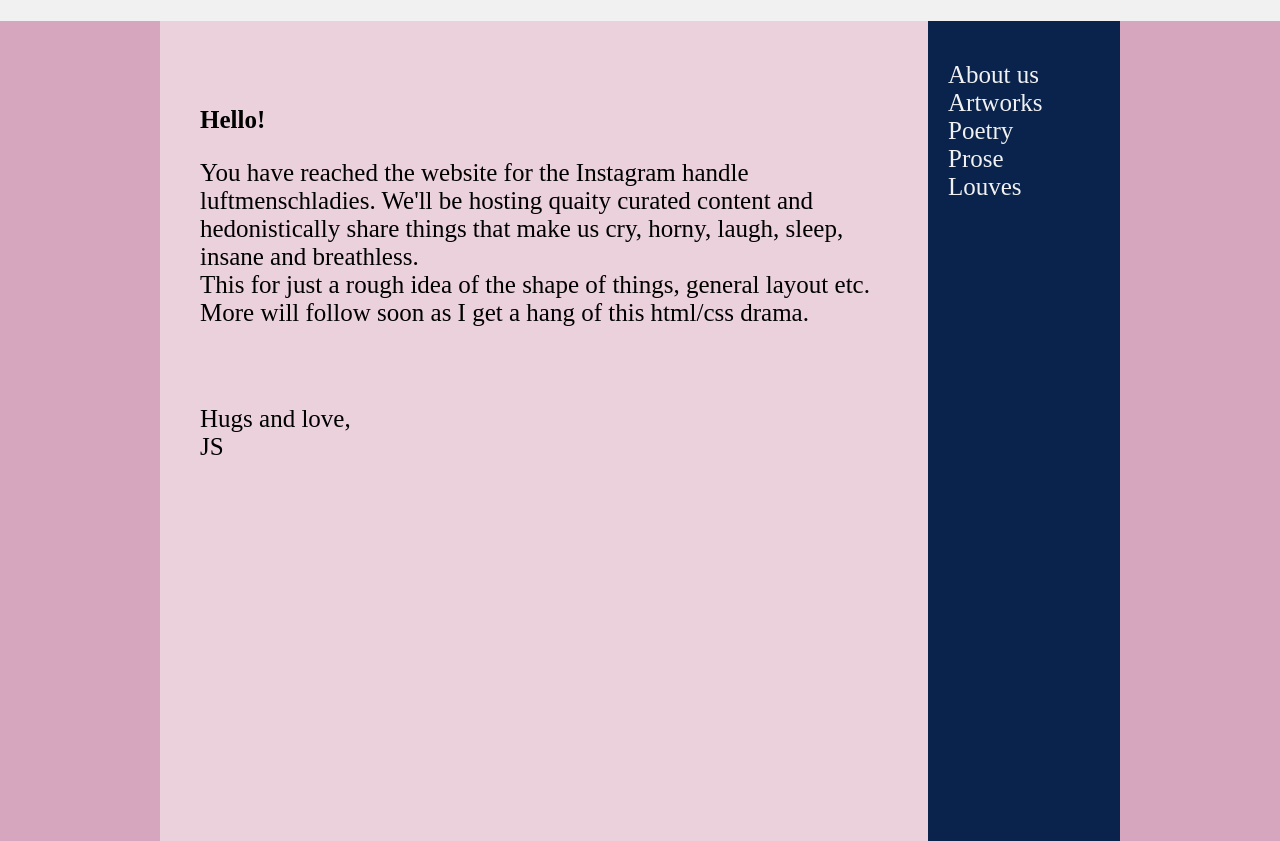
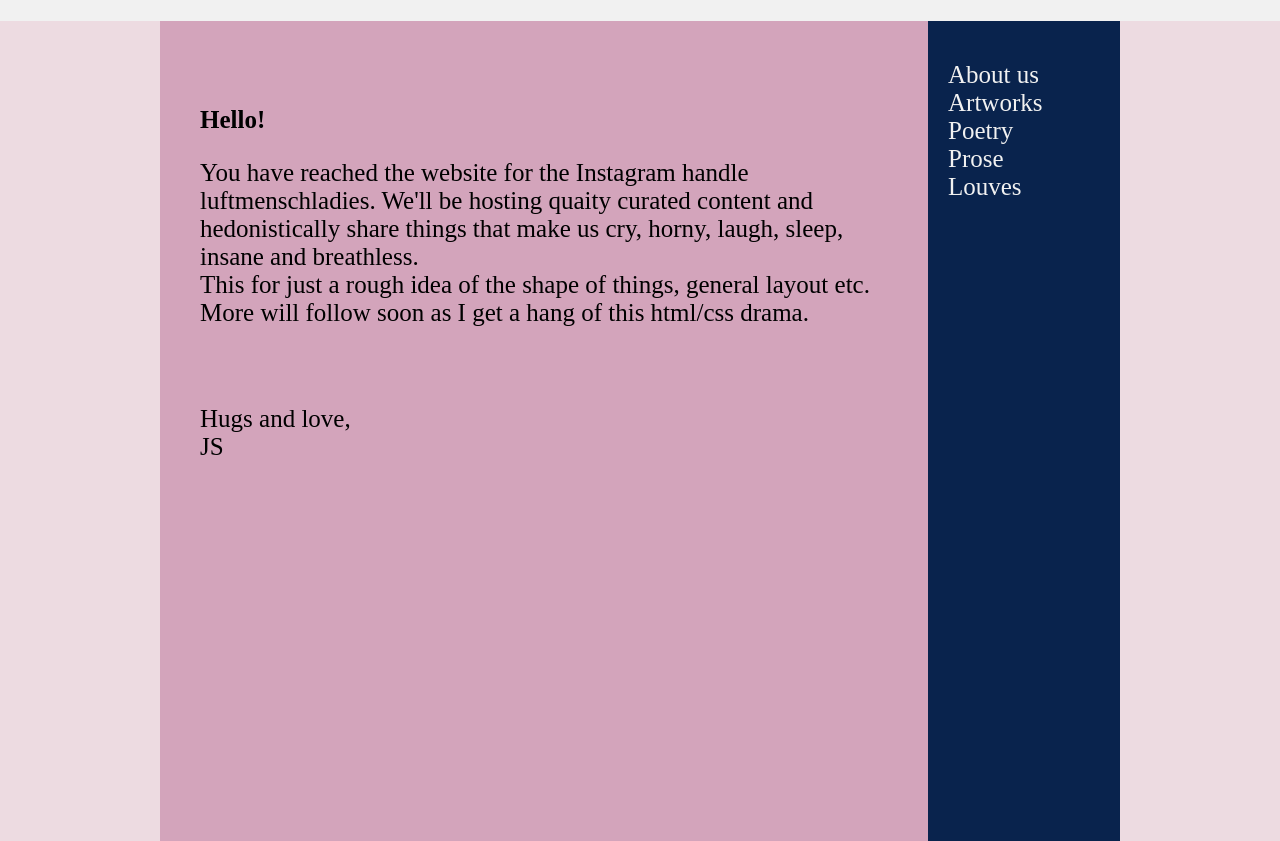
Before and after one commit to sanskritea/luftmenschladies, a plain HTML site: page index.html in a window 1280 px wide. Shown: the part 79-920 px from the top of the page. Drawn offline with Linux system fonts and the light colour scheme.

Commit message:
Update index.html

```diff
--- a/index.html
+++ b/index.html
@@ -10,7 +10,7 @@
 <style>
 body {
   margin: 0;
-  background-color: #d5a6bd;
+  background-color: #eddbe1;
   font-family: "Gabriola";
   color: black;
 }
@@ -42,7 +42,7 @@ div.matter {
     }
 
 div.content {
-    background-color: #ead1dc;
+    background-color: #d3a4bb;
     height: 100vh;
     width: 80%;
     left: 0;
```
